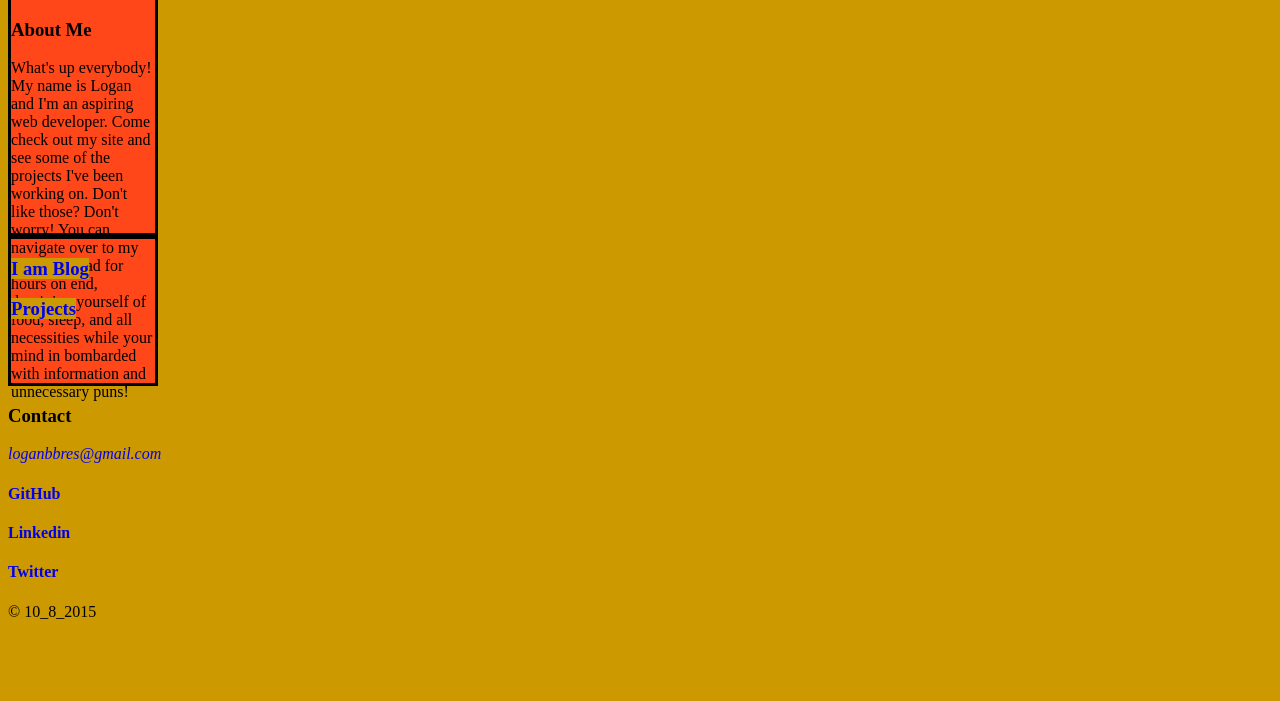
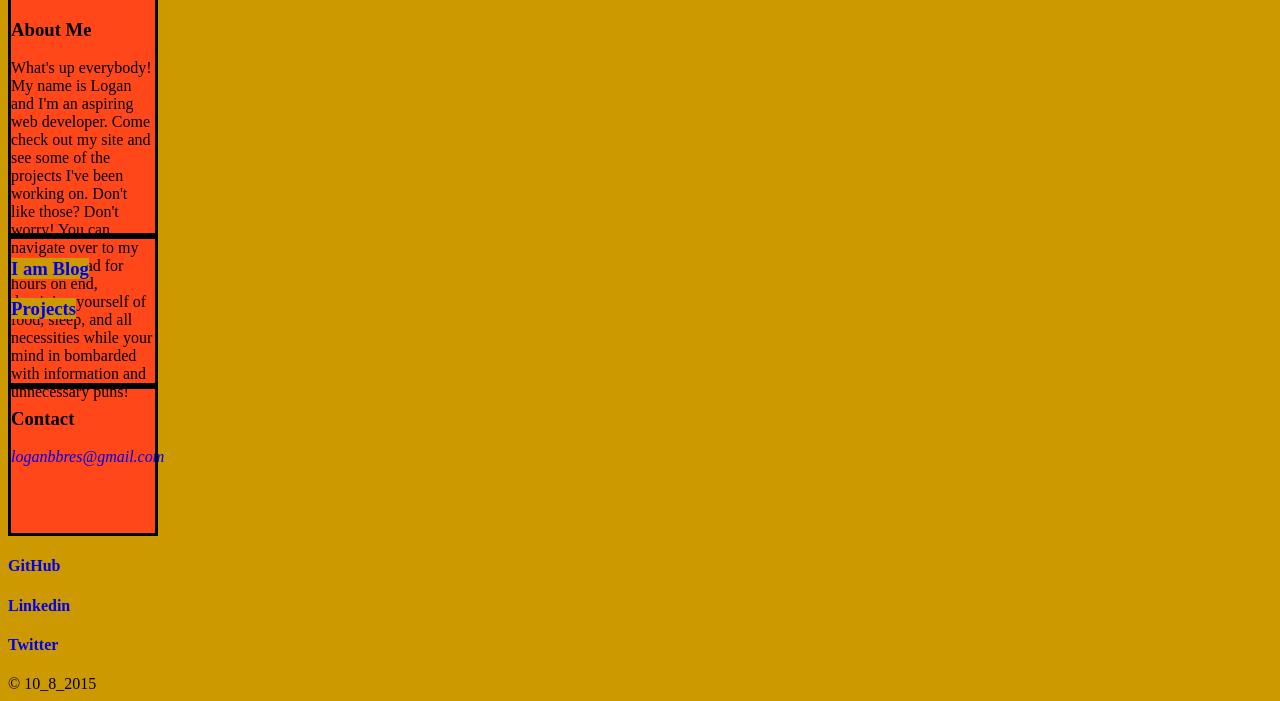
Before and after one commit to LoganBresnahan/LoganBresnahan.github.io, a plain HTML site: page index.html in a window 1280 px wide. Shown: the part 161-862 px from the top of the page. Before the commit the page ends 800 px from the top, so only its background shows below. Drawn offline with Linux system fonts and the light colour scheme.

Commit message:
Change class of Contact aside to medium.

```diff
--- a/index.html
+++ b/index.html
@@ -37,7 +37,7 @@
 
 
 
-			<aside class="144">
+			<aside class="medium">
 				<h3>Contact</h3>
 				<address>
 					<a href="mailto:loganbbres@gmail.com">loganbbres@gmail.com</a>
```
